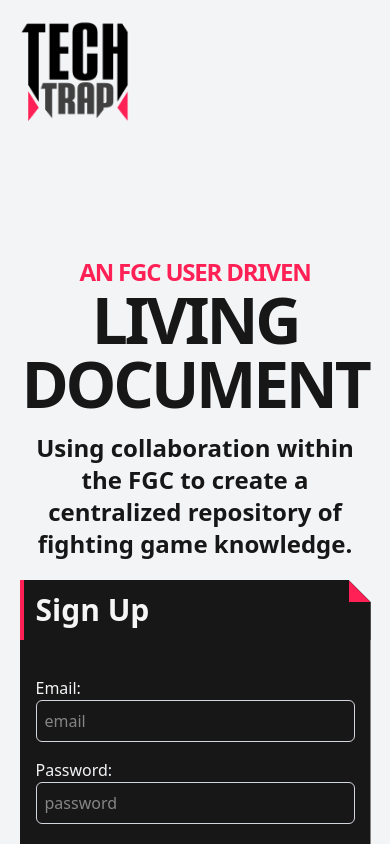
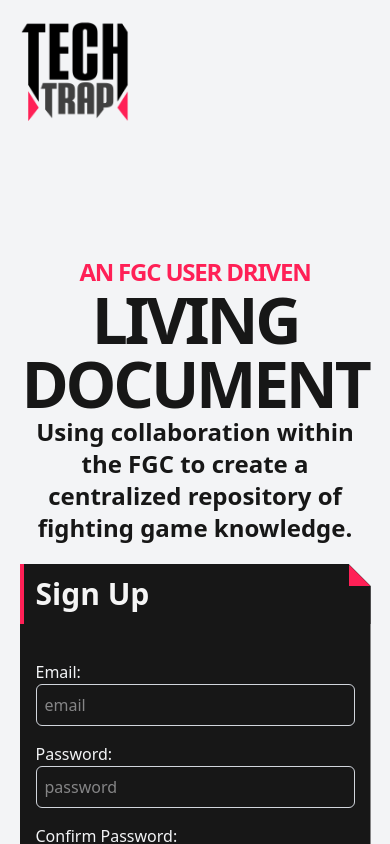
Before and after one commit to NoggyPLZ/fgc-notes, a Next.js app: page / in a window 390 px wide. Shown: the top 844 px of the page. Built offline with nearby package versions, Linux system fonts and the light colour scheme; no server answers; the database is empty.

Commit message:
adding some extra space for mobile

```diff
--- a/src/app/page.tsx
+++ b/src/app/page.tsx
@@ -12,7 +12,7 @@ export default function Home() {
   return (
     <>
       <Header />
-      <div className="bg-gray-100 relative 3xl:h-[550px] md:h-[700px] h-[700px] flex justify-center">
+      <div className="bg-gray-100 relative 3xl:h-[550px] md:h-[750px] h-[700px] flex justify-center">
         <div className="absolute md:top-50 2xl:top-20 top-20 flex xl:flex-row flex-col gap-5 mt-auto mb-auto w-[90%] xl:w-[80%] mx-auto justify-center items-center py-10 rounded-2xl xl:min-h-[600px]">
           <div className="lg:basis-7/12 xl:text-left text-center z-10">
             <h2 className="text-2xl lg:text-3xl xl:text-5xl font-black uppercase xl:leading-10 xl:pl-3 text-rose-500 tracking-tighter">
@@ -21,7 +21,7 @@ export default function Home() {
             <h1 className="text-[4rem]/[4rem] md:text-[5.3rem]/[4rem]  lg:text-8xl xl:text-9xl 2xl:text-[170px] xl:leading-25 2xl:leading-35 3xl:text-[210px] 3xl:leading-41 font-black uppercase text-neutral-900 tracking-tighter">
               Living Document
             </h1>
-            <p className="xl:pl-2 text-2xl 2xl:text-3xl text-neutral-900 pt-4 font-semibold">
+            <p className="xl:pl-2 text-2xl 2xl:text-3xl text-neutral-900 md:pt-4 font-semibold">
               Using collaboration within the FGC to create a centralized
               repository of fighting game knowledge.
             </p>
```
